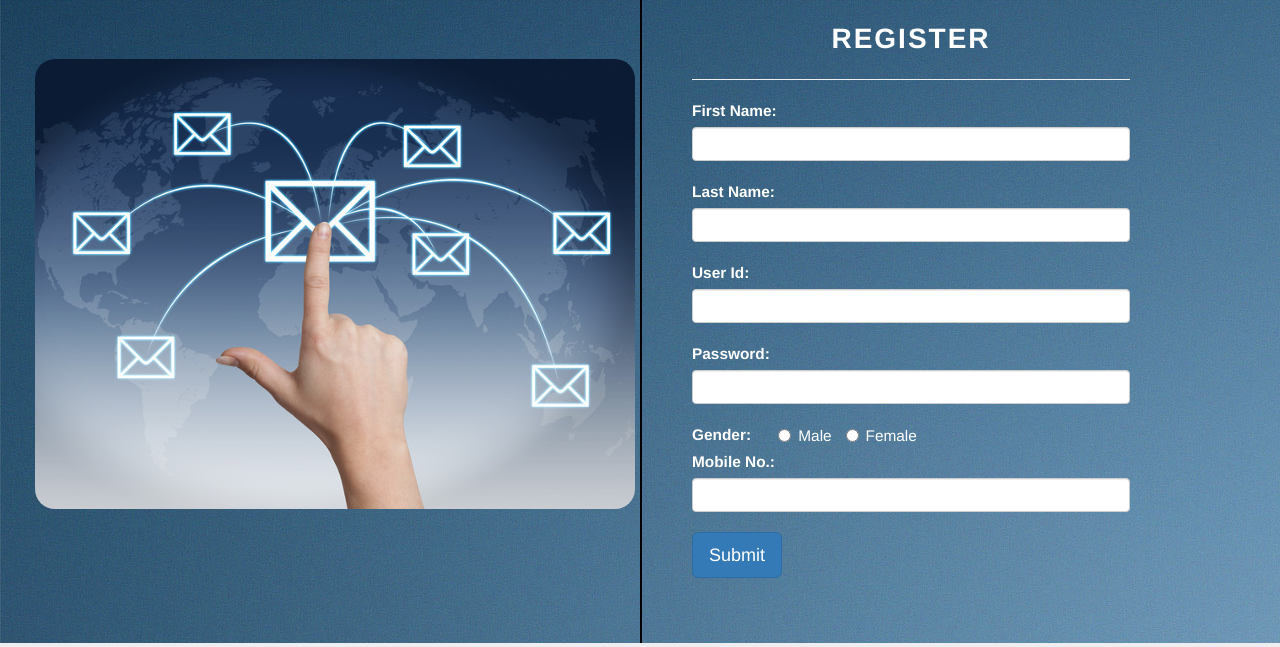
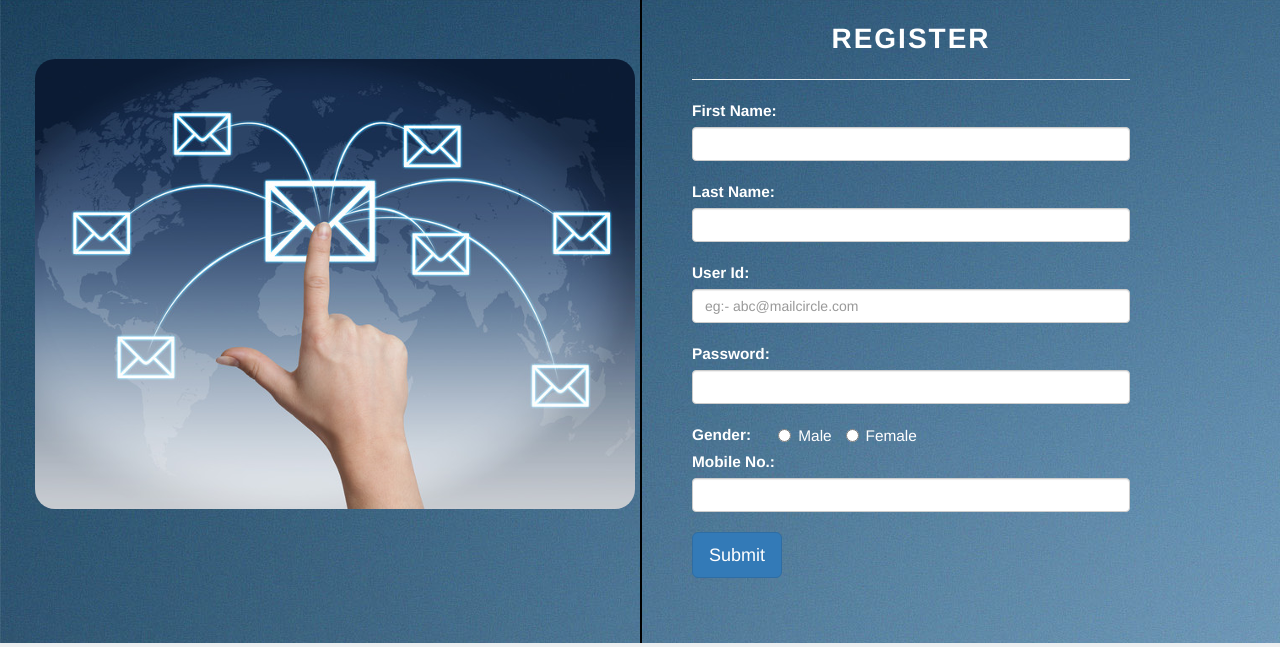
Before and after one commit to Harsh211/Email-System, a PHP site: page / in a window 1280 px wide. Shown: the part 111-758 px from the top of the page. Run offline with PHP 8.4, Linux system fonts and the light colour scheme; some libraries are stand-ins or nearby versions.

Commit message:
Update index.php

```diff
--- a/index.php
+++ b/index.php
@@ -75,7 +75,7 @@
 						<br>
 
 					    <label for="email">User Id:</label>
-					    <input type="email" class="form-control" id="email" name="t3">
+					    <input type="email" class="form-control" id="email" placeholder="eg:- abc@mailcircle.com" name="t3">
 					 	<br>
 
 					    <label for="pwd">Password:</label>
```
